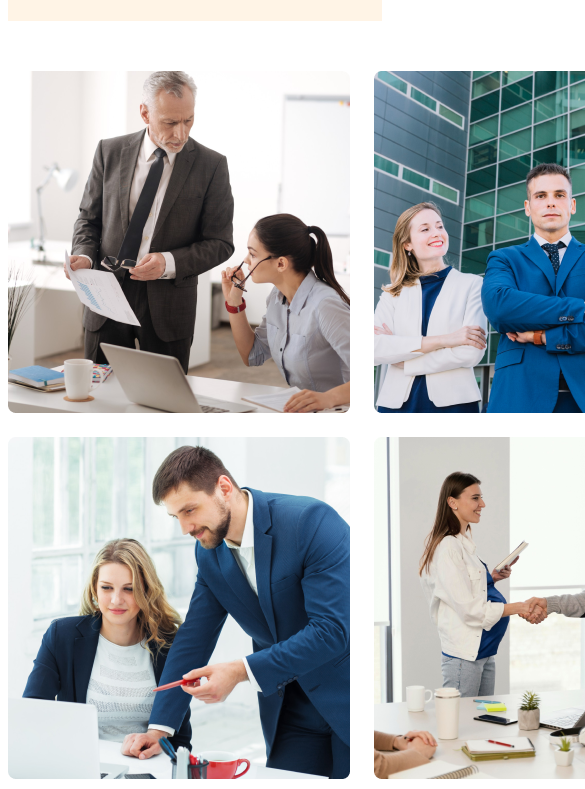
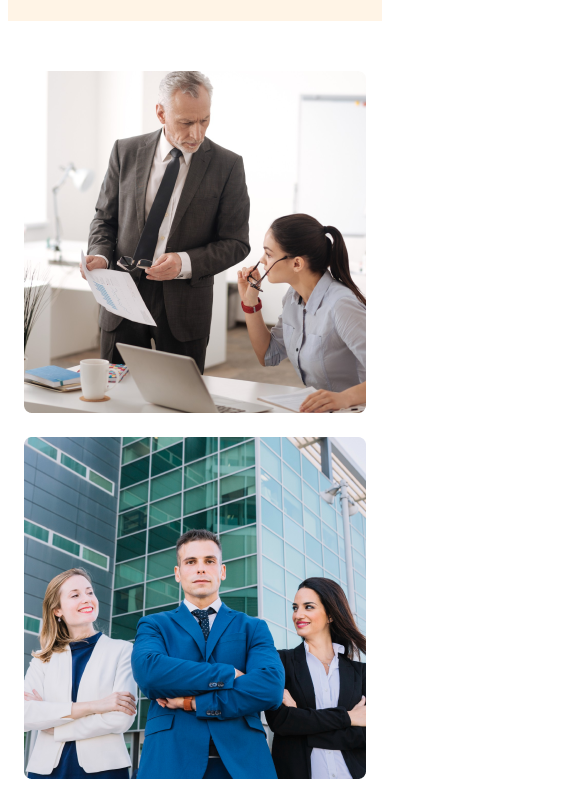
Before and after one commit to HridaySarder/g3-architects-website, a plain HTML site: page index.html in a window 390 px wide. Shown: the part 1055-1844 px from the top of the page, 585 px wide, since content can reach past the window. Drawn offline with nearby package versions, Linux system fonts and the light colour scheme.

Commit message:
added responsive features

```diff
--- a/index.html
+++ b/index.html
@@ -45,7 +45,7 @@
 <img src="images/team4.png" alt="">
         </div>
    <div class="teams-content">
-<h3 class="teams-title "><span class="quick-list">Quick list</span> of Our <span class="features">Features</span></h3>
+<h3 class="teams-title "><span class="quick-list">Quick list</span> of Our <span class="features"> <br>Features</span></h3>
 <p class="teams-description">There are many variations of passages of Lorem Ipsum available, but the majority have suffered alteration in some form, by injected humour, or randomised words which don't look even</p>
 <button class="btn-primary">Explore More</button>
         </div>
--- a/style.css
+++ b/style.css
@@ -69,8 +69,8 @@ ul li a {
   margin-top: 30px;
 }
 /* main style */
-main{
-  width: 1440px;
+main {
+  max-width: 1440px;
   margin: 0px auto;
 }
 .teams-container{
@@ -105,15 +105,20 @@ font-weight: 400;
 }
 
 @media screen and (max-width:576px) {
-  header{
+  header , .teams-content{
     padding: 20px;
   }
-  nav{
+  nav , .teams-container {
+    flex-direction: column;
+
+  }
+  .teams-img-container{
+    grid-template-columns: 1fr;
+  }
+
+}
+@media screen and (min-width:576px) and (max-width:960px) {
+  nav, .teams-container{
     flex-direction: column;
   }
 }
-@media screen and (min-width:576px) and (max-width:960px) {
-  nav{
-    flex-direction: column;
-  }
-}
```
